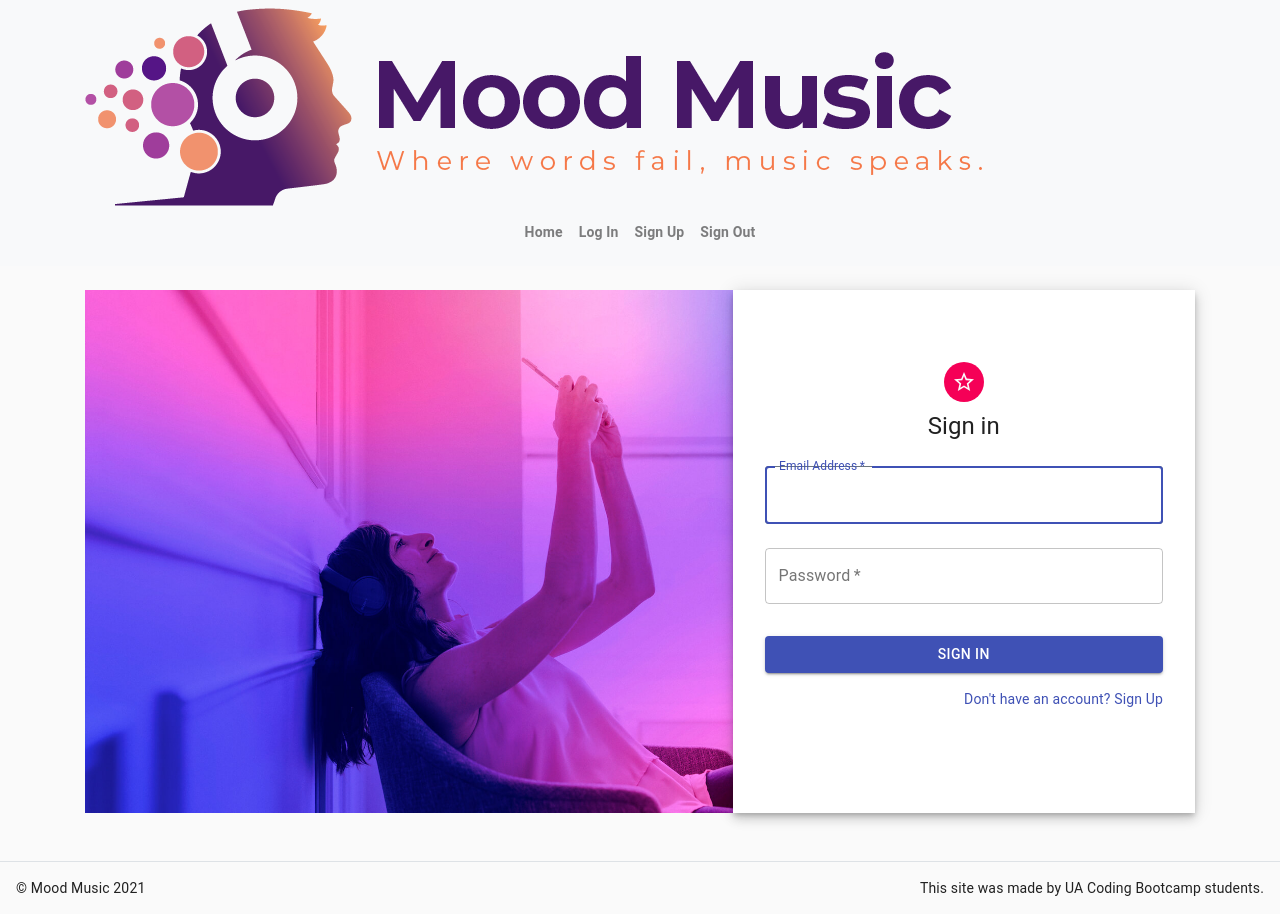
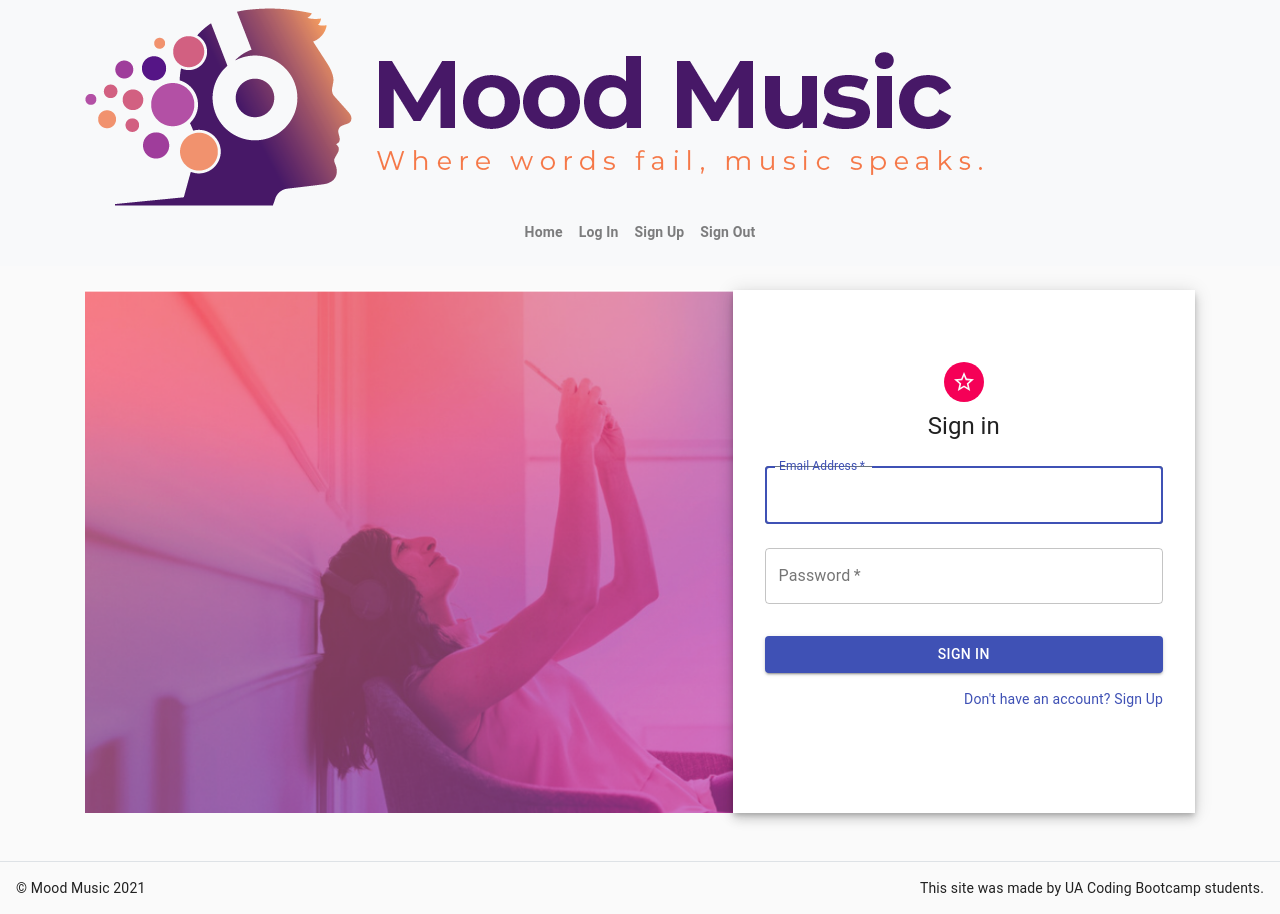
Before and after one commit to aejg-project/mood-music, a React (Create React App) app in the folder client/: page /login in a window 1280 px wide. Built offline with nearby package versions, Linux system fonts and the light colour scheme.

Commit message:
updated login picture

```diff
--- a/client/src/pages/HomePage.js
+++ b/client/src/pages/HomePage.js
@@ -35,7 +35,7 @@ const useStyles = makeStyles((theme) => ({
   heroContent: {
     backgroundColor: "#B350A5",
     // background: rgb(124,42,232),
-    // backgroundColor: radial-gradient(circle, rgba(124,42,232,1) 0%, rgba(255,121,72,1) 44%, rgba(71,26,102,1) 100%),
+    // background: radial-gradient(circle, rgba(124,42,232,1) 0%, rgba(255,121,72,1) 44%, rgba(71,26,102,1) 100%),
     padding: theme.spacing(8, 0, 6),
     borderRadius: 10,
   },
--- a/client/src/pages/Login.js
+++ b/client/src/pages/Login.js
@@ -16,7 +16,7 @@ const useStyles = makeStyles((theme) => ({
     height: '100%',
   },
   image: {
-    backgroundImage: "url('./woman-music.jpg')",
+    backgroundImage: "url('./woman.png')",
     backgroundRepeat: 'no-repeat',
     backgroundColor:
       theme.palette.type === 'light' ? theme.palette.grey[50] : theme.palette.grey[900],
```
Also changed, not shown: client/public/woman.png (added), client/src/index.css (line endings or trailing spaces).
